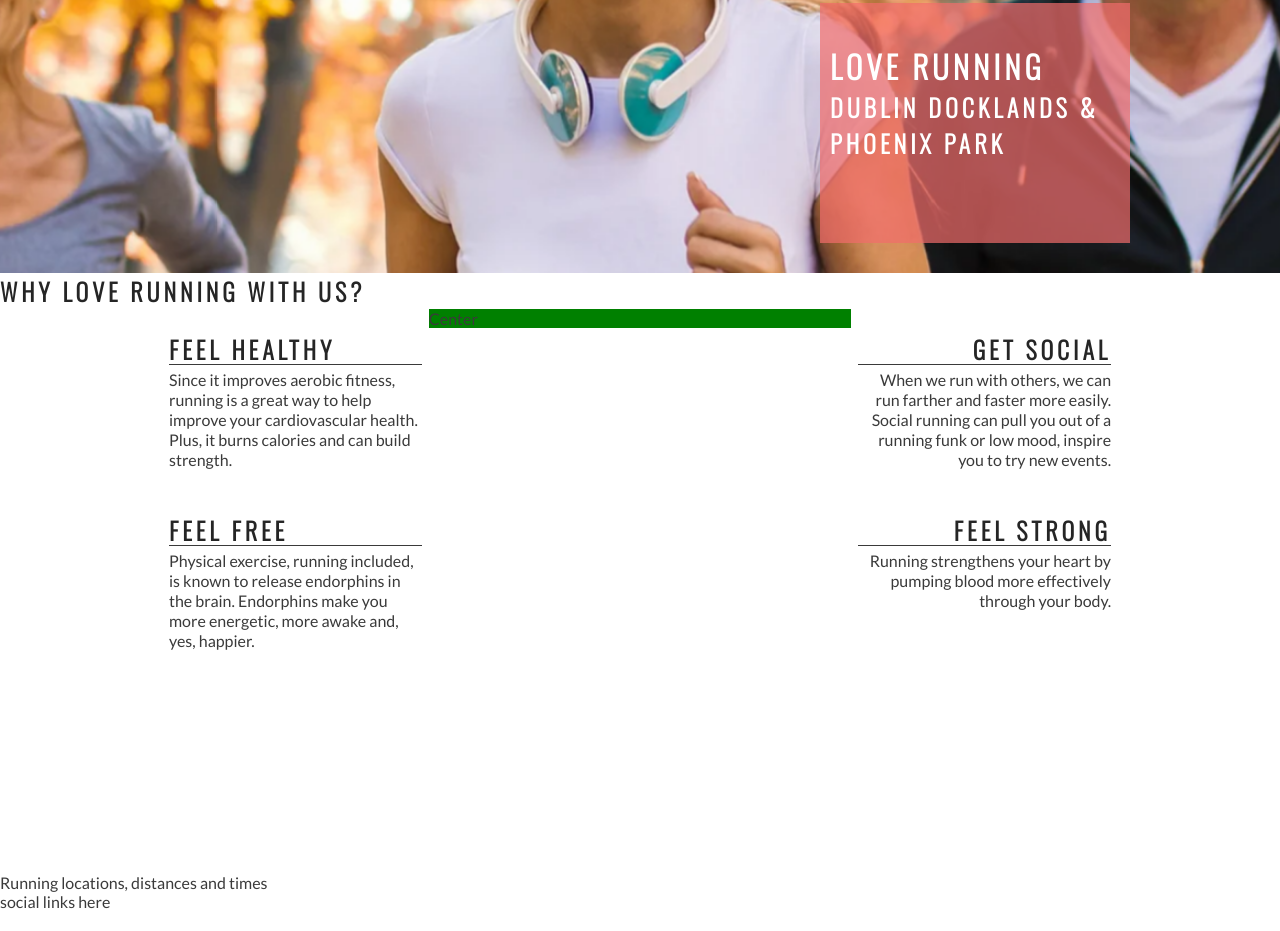
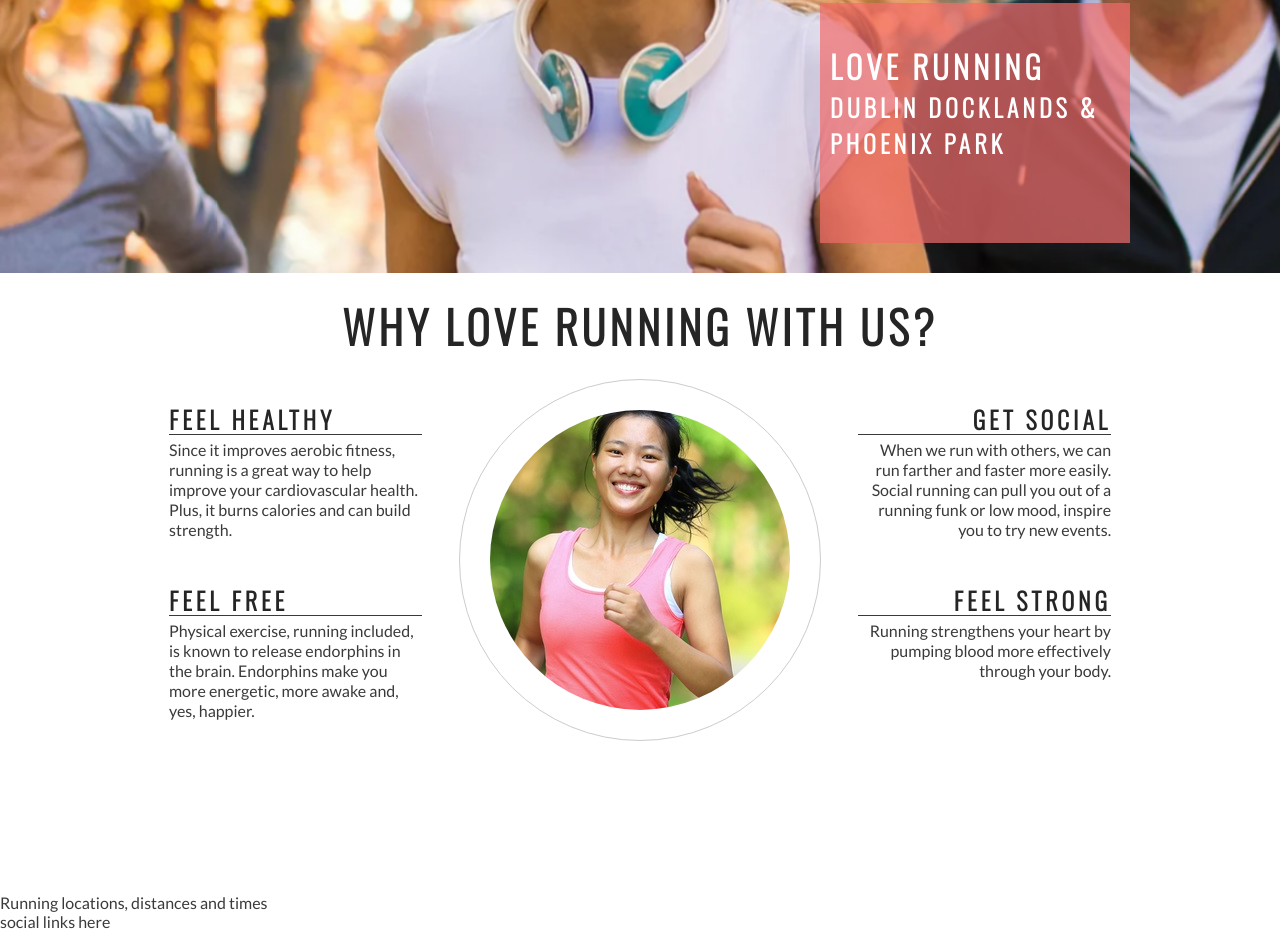
Before and after one commit to Amzzy78/love-running, a plain HTML site: page index.html in a window 1280 px wide. Shown: the part 402-1333 px from the top of the page. Drawn offline with nearby package versions, Linux system fonts and the light colour scheme.

Commit message:
Add club ethos central image and style into a circle

```diff
--- a/assets/css/style.css
+++ b/assets/css/style.css
@@ -137,7 +137,7 @@ h1, h2 {
 #center-about {
     width: 33%;
     margin: 0 auto;
-    background-color: green;
+
 }
 
 hr {
@@ -173,3 +173,26 @@ hr {
 .right-about-heading p {
       text-align: right;
 }
+
+#welcome {
+    text-align: center;
+    margin: 20px 0;
+    font-size: 280%;
+}
+
+#circle-container {
+    width: 300px;
+    height: 300px;
+    padding: 30px;
+    border-style: solid;
+    border-color: #ccc;
+    border-width: 1px;
+    border-radius: 50%;
+    margin: 0 auto;
+}
+
+#circle-cover-bg {
+    background: url('../images/ethos-center-image.jpg') no-repeat center center;
+    height: 100%;
+    border-radius: 50%;
+}
--- a/index.html
+++ b/index.html
@@ -42,7 +42,7 @@
 
     <! -- Parent section below -->
     <section id="club-ethos">
-        <h1>Why Love Running With Us?</h1>
+        <h2 id="welcome">Why Love Running With Us?</h2>
         <div id="left-about">
             <div class="left-about-heading">
             <h2>Feel Healthy</h2>
@@ -74,7 +74,14 @@
         </div>
     </div>
 
-        <div id="center-about">Center</div>
+        <div id="center-about">
+            <div id="circle-container"> <!-- parent div-->
+                <div id="circle-cover-bg"></div><!-- child div-->
+
+            </div>
+        <h2></h2>
+
+        </div>
 
     </section>
     <section>
```
Also changed, not shown: assets/images/ethos-center-image.jpg (added).
